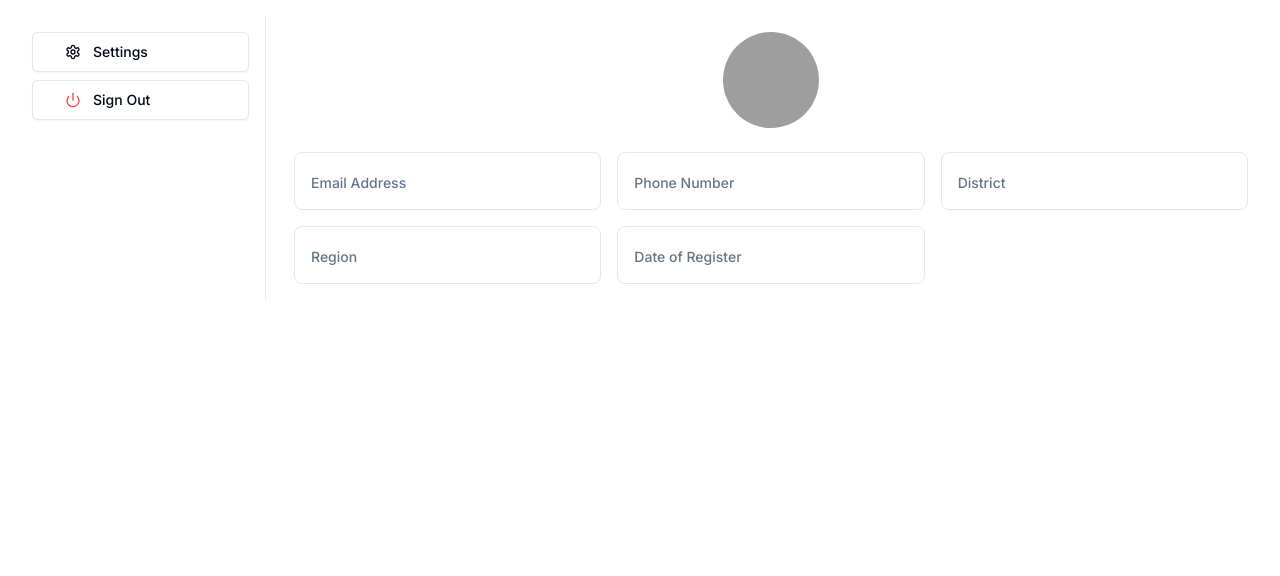
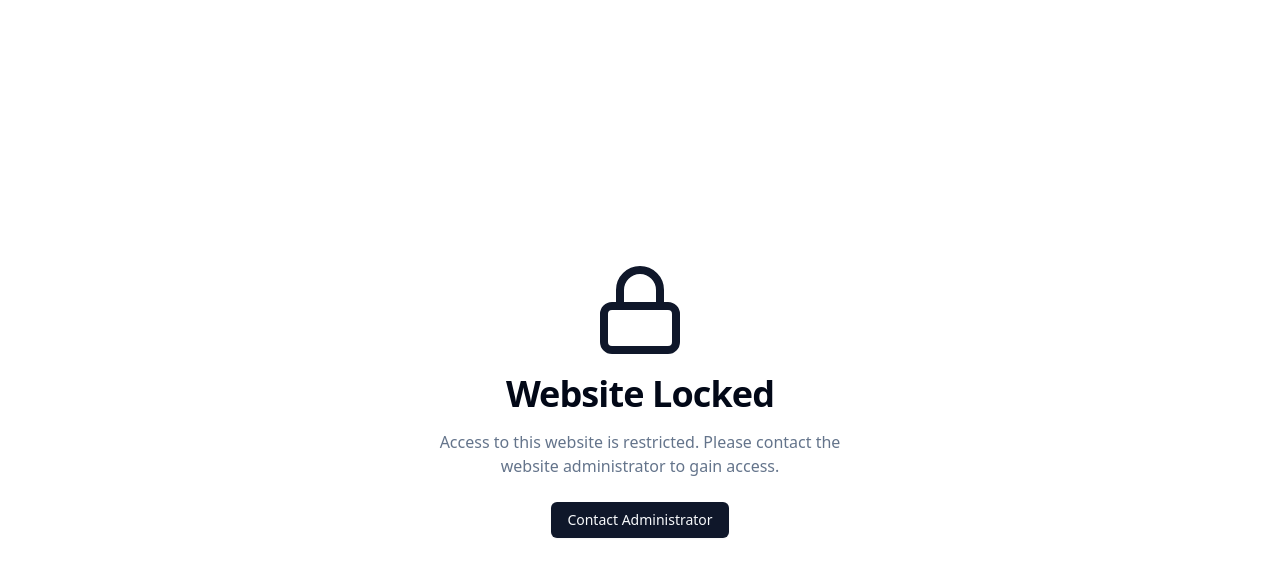
Before and after one commit to mcmq/election-observers, a Next.js app: page / in a window 1280 px wide. Shown: the top 576 px of the page. Built offline with nearby package versions, Linux system fonts and the light colour scheme; no server answers; the database is empty; grey boxes are pictures that could not be loaded.

Commit message:
feat: locked the website

```diff
--- a/app/layout.tsx
+++ b/app/layout.tsx
@@ -4,6 +4,7 @@ import './globals.css'
 import { cn } from '@/lib/utils'
 import { Toaster } from '@/components/ui/sonner'
 import { ThemeProvider } from 'next-themes'
+import Locked from '@/components/locked'
 
 const inter = Inter({ subsets: ['latin'] })
 
@@ -55,6 +56,9 @@ export default function RootLayout({
 }: Readonly<{
   children: React.ReactNode
 }>) {
+
+  return <Locked />
+
   return (
     <html lang="en">
       <body className={cn(
```
